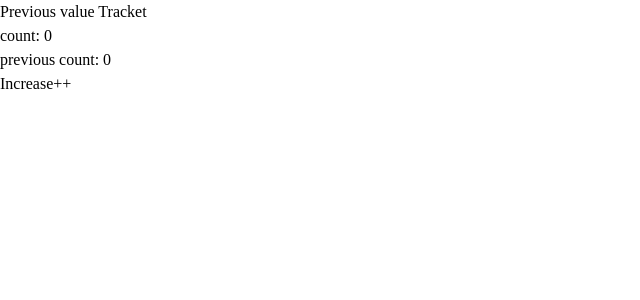
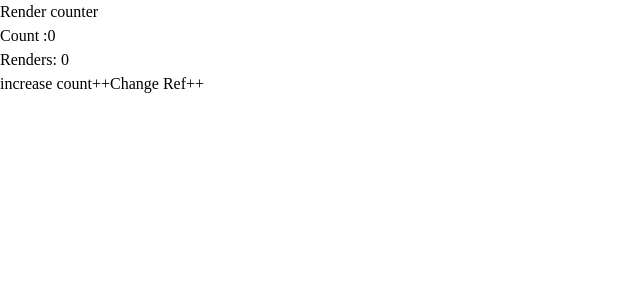
Before and after one commit to darshan795/react-learning-path, a React (Vite) app in the folder mastering useRef/vite-project/: page / in a window 1280 px wide. Shown: the top 300 px of the page, without its empty margins (0-640 px from the left). Built offline with nearby package versions, Linux system fonts and the light colour scheme.

Commit message:
completed the exercise3 of useRef

```diff
--- a/mastering useRef/vite-project/src/App.jsx
+++ b/mastering useRef/vite-project/src/App.jsx
@@ -6,13 +6,14 @@ import './App.css'
 
 import Exercise1 from './components/exercise1'
 import Exercise2 from './components/exercise2'
+import Exercise3 from './components/exercise3'
 
 function App() {
   const [count, setCount] = useState(0)
 
   return (
     <>
-    <Exercise2/>
+    <Exercise3/>
 
 
     </>
--- /dev/null
+++ b/mastering useRef/vite-project/src/components/exercise3.jsx
@@ -0,0 +1,50 @@
+import React  from "react";
+import {useState,useEffect,useRef} from "react"
+
+function Exercise3(){
+
+    const [count,setCount]=useState(0);
+    const Ref=useRef(0);
+
+
+
+    const increase=()=>{
+        setCount((prev)=>{
+            return prev+10
+
+
+        })
+    }
+    useEffect(()=>{
+        Ref.current++;
+
+        console.log("causing the render again  and again !!")
+
+
+    })
+
+
+
+    return <>
+    <div className="render-counter">
+
+        <h1> Render counter</h1>
+        <h1>
+            Count :{count}
+        </h1>
+        <h1> Renders: {Ref.current} </h1>
+
+        <button  onClick={increase} className="btns bg-blue-300 px-3 py-1 border  "> increase count++</button>
+
+      <button className="btns bg-blue-300 px-3 py-1 border  ">Change  Ref++</button>
+
+
+    </div>
+
+
+
+    </>
+
+}
+
+export default Exercise3;
```
